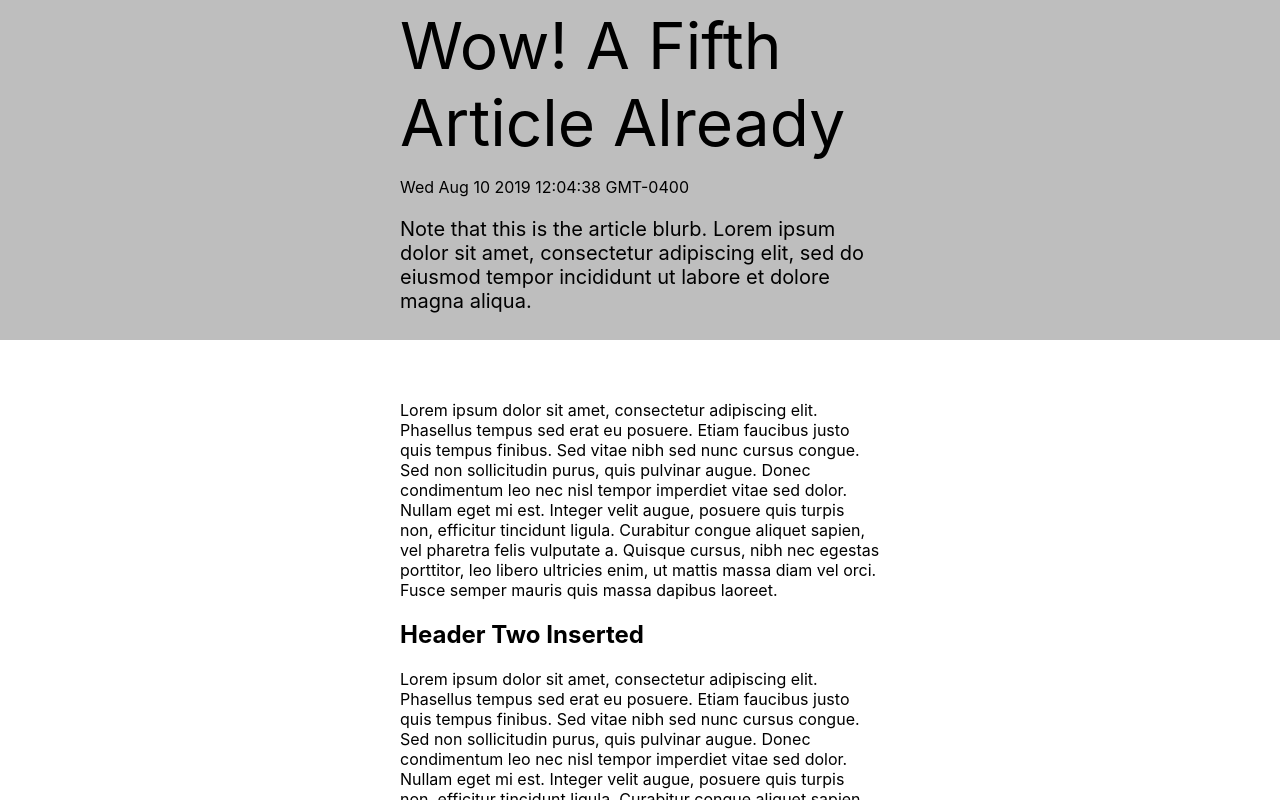
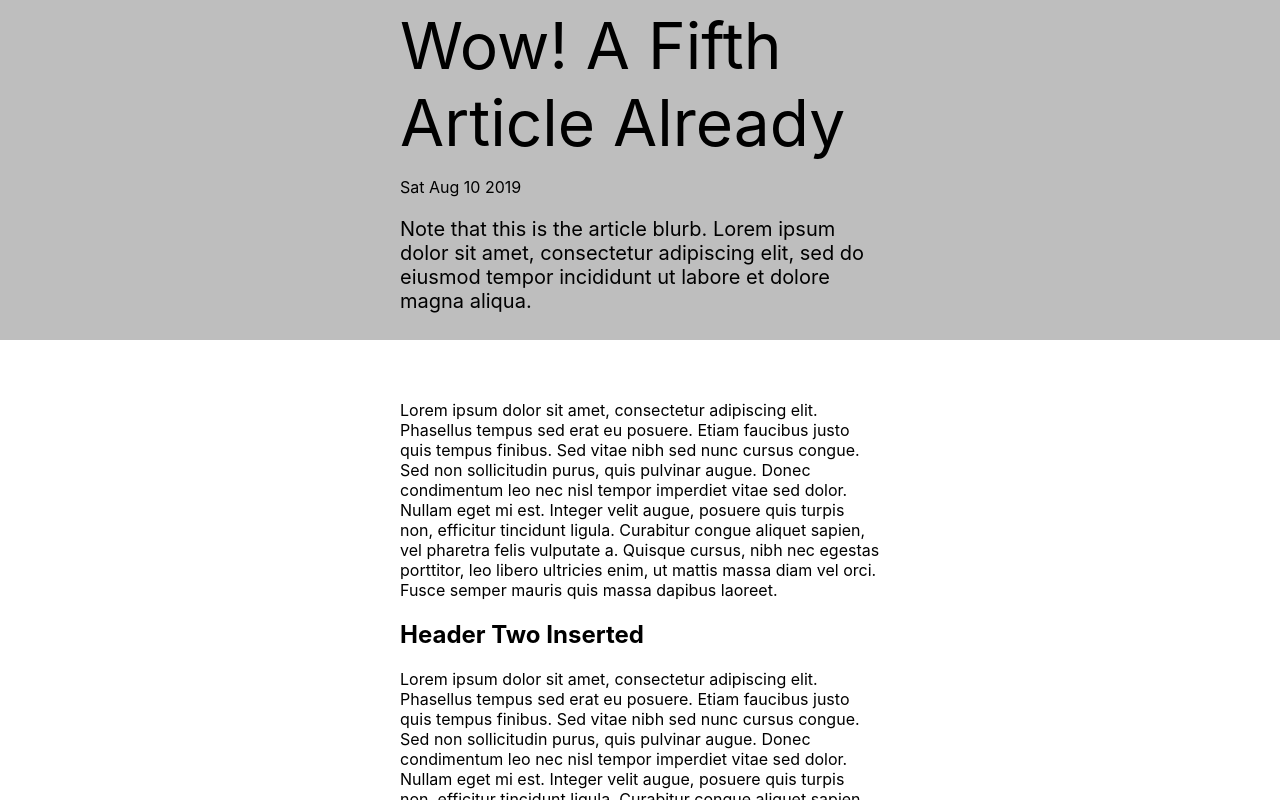
Before and after one commit to LauraLach/ExerciseTwo, a React (Create React App) app: page /article/article-five in a window 1280 px wide. Shown: the top 800 px of the page. Built offline with nearby package versions, Linux system fonts and the light colour scheme.

Commit message:
Reformated dates

```diff
--- a/src/pages/article.js
+++ b/src/pages/article.js
@@ -1,4 +1,4 @@
-import React from "react";
+import React, { useMemo } from "react";
 import { useParams } from "react-router";
 import Data from '../components/data';
 
@@ -8,12 +8,20 @@ function Article() {
 
     const articleData = Data.find((article) => (article.id === id));
 
+    const date = useMemo(() => {
+        if(!articleData) return ''
+        const parsedDate = new Date(articleData.publishedDate)
+
+        return parsedDate.toDateString();},
+        [articleData]);
+
+
     return (
         <main className="articleMain">
             <header className="articleHeader" style={{/*backgroundImage*/}}>
                 <div class="articleHeaderContent">
                     <h1>{articleData.title}</h1>
-                    <p>{articleData.publishedDate}</p>
+                    <p>{date}</p>
                     <p class="articleDesc">Note that this is the article blurb. Lorem ipsum dolor sit amet, consectetur adipiscing elit, sed do eiusmod tempor incididunt ut labore et dolore magna aliqua.</p>
                 </div>
             </header>
```
